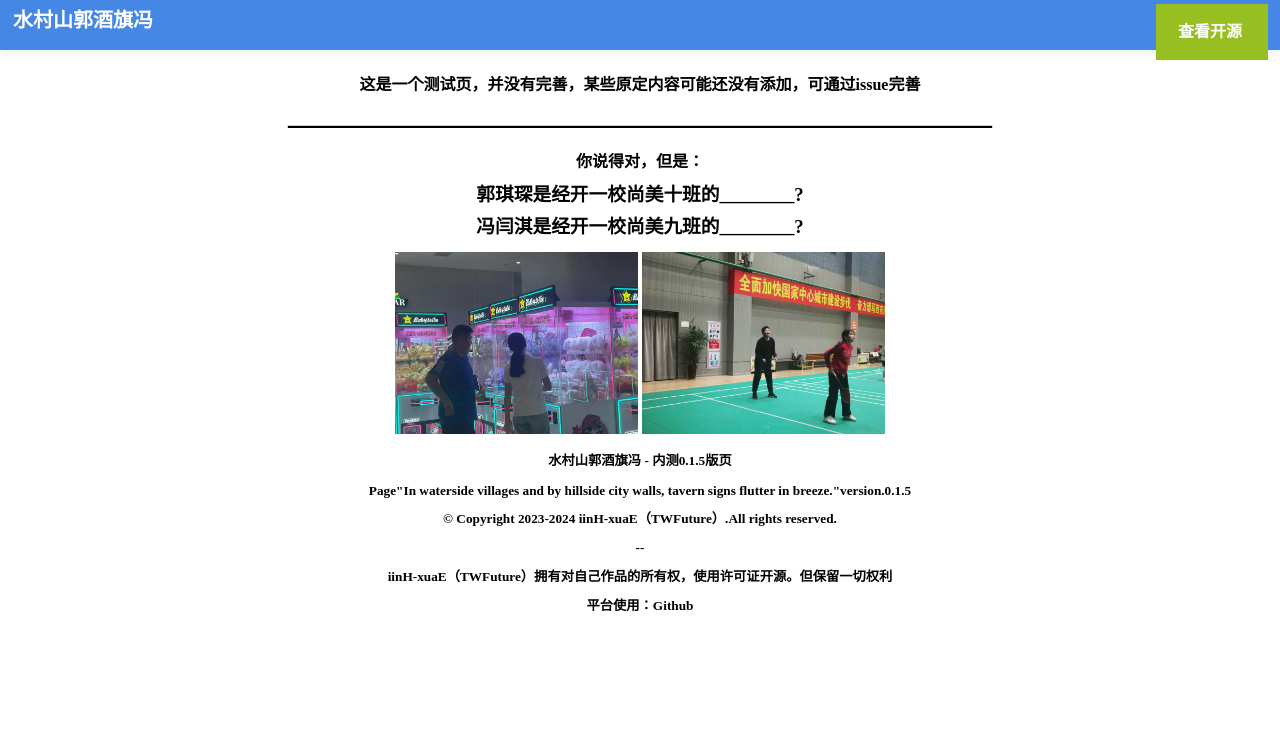
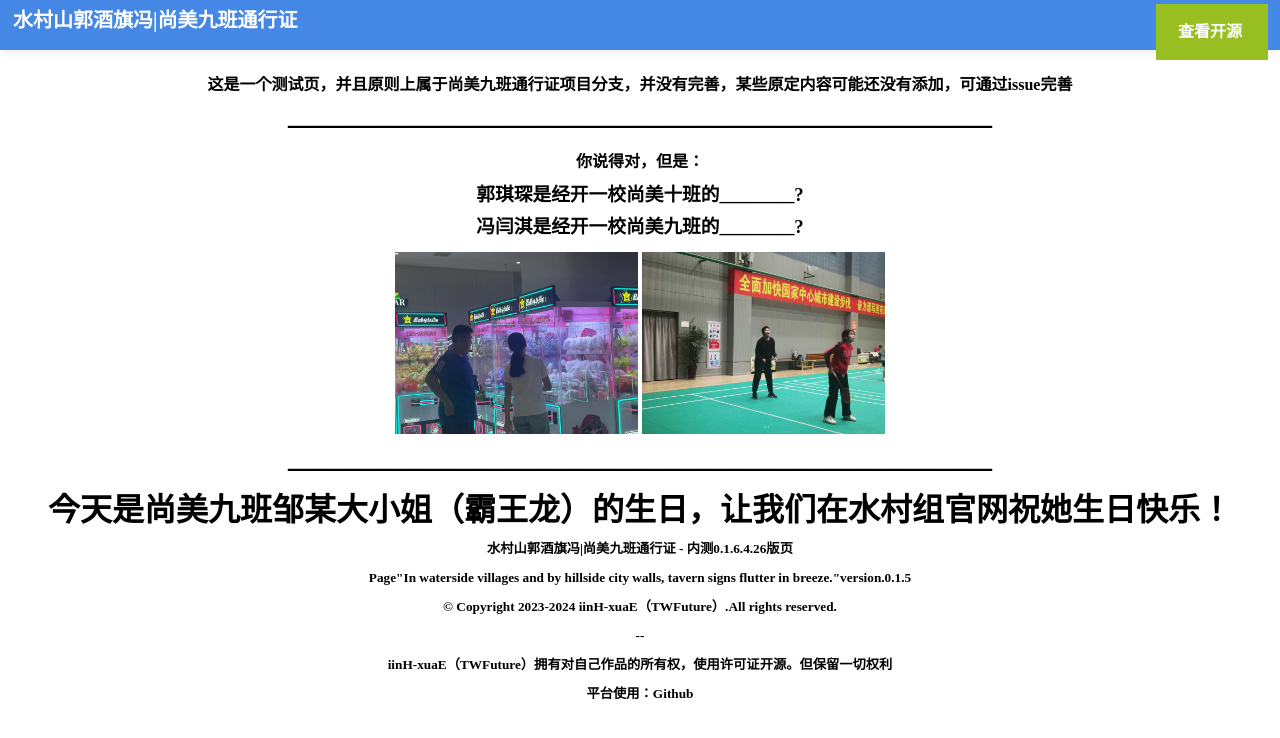
Before and after one commit to TianWangFuture/TWFuture.github.io, a plain HTML site: page index.html in a window 1280 px wide. Drawn offline with Linux system fonts and the light colour scheme.

Commit message:
Update index.html
祝霸王龙生日快乐

```diff
--- a/index.html
+++ b/index.html
@@ -2,7 +2,7 @@
 <html>
 <head>
 <meta charset="utf-8">
-<title>水村山郭酒旗冯</title>
+<title>水村山郭酒旗冯|尚美九班通行证</title>
 <style>
 body{
 	background-color:#FFFFFF;
@@ -58,19 +58,22 @@ a.QQser:hover,a:active{
 <span style="float: right;padding-right: 10px;line-height: 48px;font-size: 16px;font-weight:normal;">
 <a class="QQser" href="https://github.com/TianWangFuture/index/" target="_blank" style="padding-right: 8px;">查看开源</a>
 </span>
-<a class="header-title">水村山郭酒旗冯</a>
+<a class="header-title">水村山郭酒旗冯|尚美九班通行证</a>
 
 </header>
 </head>
 <body>
 <div style="padding-top:50px">
-<div align="center" style="line-height:0.7"><h4>这是一个测试页，并没有完善，某些原定内容可能还没有添加，可通过issue完善</h4>
+<div align="center" style="line-height:0.7"><h4>这是一个测试页，并且原则上属于尚美九班通行证项目分支，并没有完善，某些原定内容可能还没有添加，可通过issue完善</h4>
 	<h1>——————————————————————</h1>
 	<h4>你说得对，但是：</h4>
 	<h3>郭琪琛是经开一校尚美十班的________?</h3>
 	<h3>冯闫淇是经开一校尚美九班的________?</h3>
+
 	<img src="./9d5bcfc8022cc0423f0e9976a078275.jpg" style="width: 243px; height: 182px;">	<img src="./720f1d2e04df78671452f0225540ff1.jpg" style="width: 243px; height: 182px;">
-	<h5>水村山郭酒旗冯 - 内测0.1.5版页</h5>
+<h1>——————————————————————</h1>
+	<h1>今天是尚美九班邹某大小姐（霸王龙）的生日，让我们在水村组官网祝她生日快乐！</h1>
+	<h5>水村山郭酒旗冯|尚美九班通行证 - 内测0.1.6.4.26版页</h5>
 </div>
 </div>
 </body>
```
